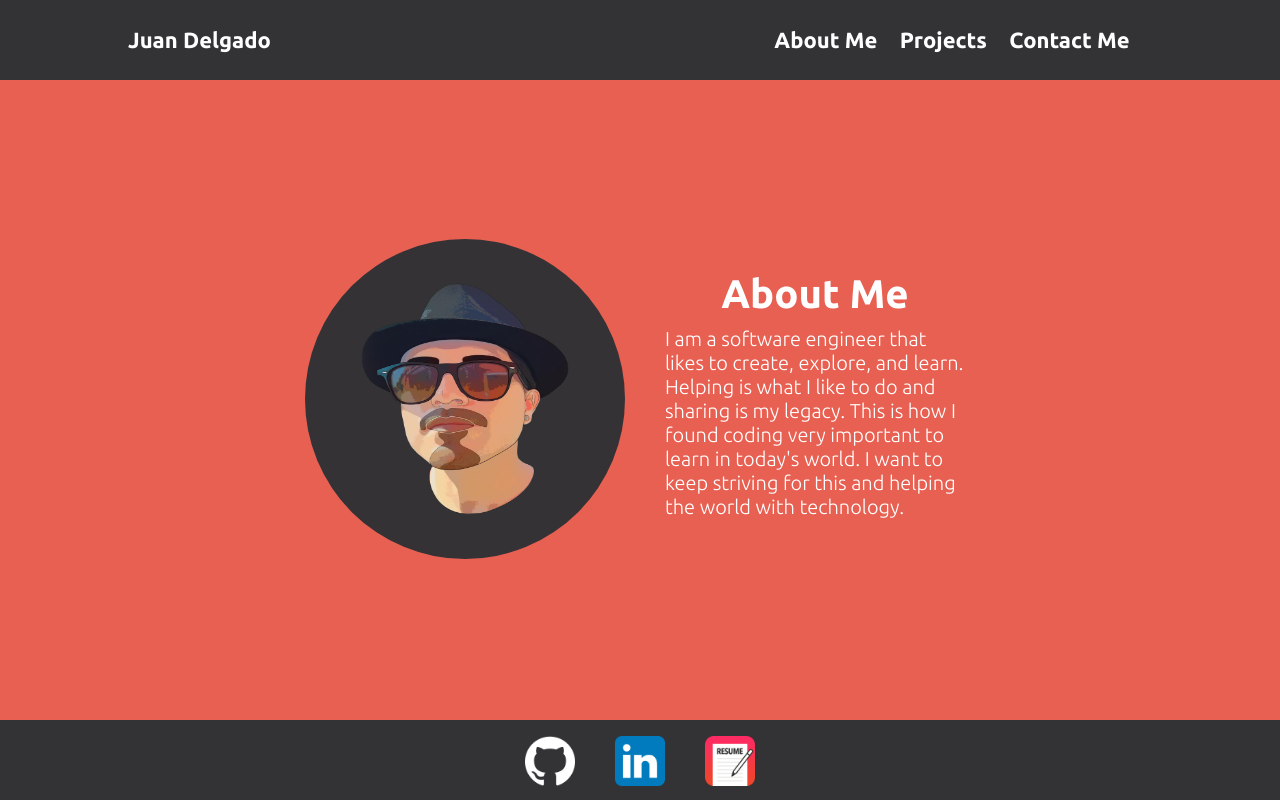
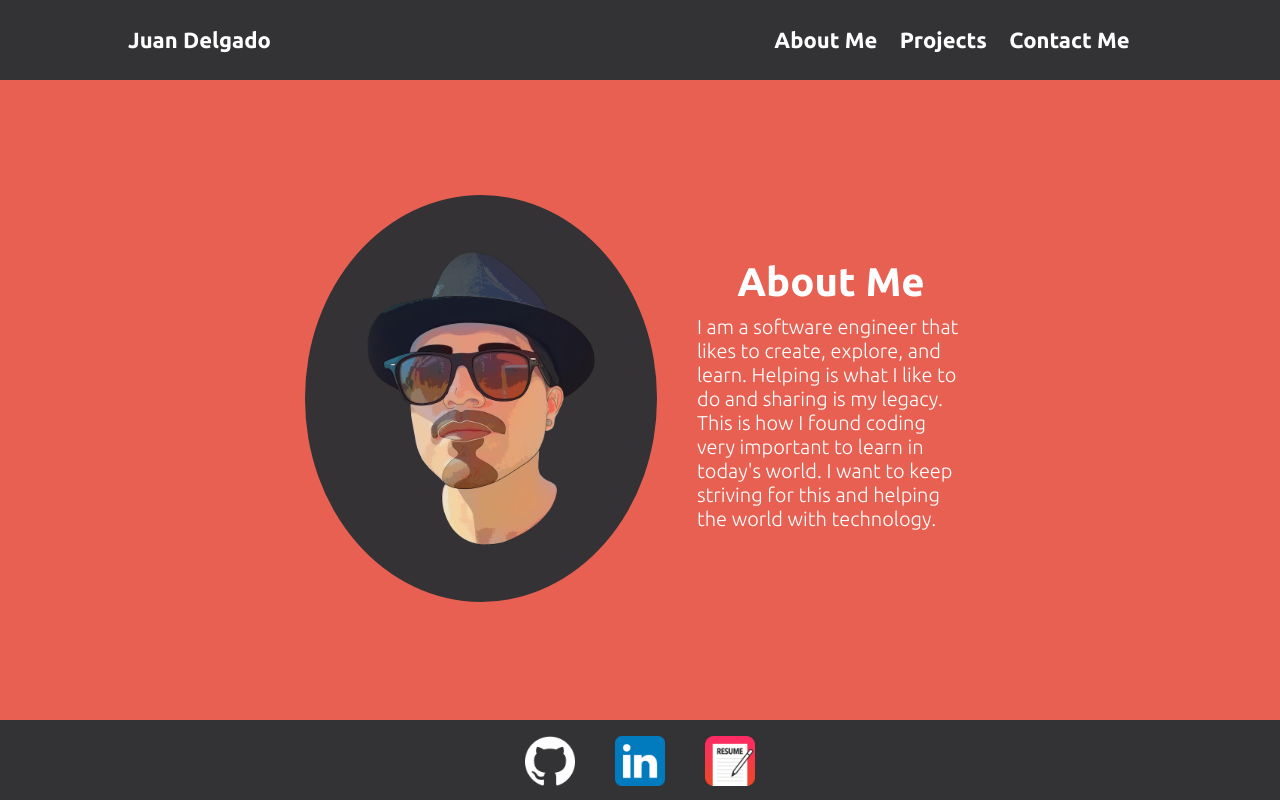
Before and after one commit to JohnJoseph2019/JD_portofolio, a React (Create React App) app: page / in a window 1280 px wide. Shown: the top 800 px of the page. Built offline with nearby package versions, Linux system fonts and the light colour scheme.

Commit message:
added more fixtures

```diff
--- a/src/components/MainPage.css
+++ b/src/components/MainPage.css
@@ -20,8 +20,7 @@
   flex-direction: column;
 }
 .circularPortrait img {
-  width: 20em;
-  height: 20em;
+  width: 22em;
   border-radius: 50%;
   margin: 15px;
 }
```
